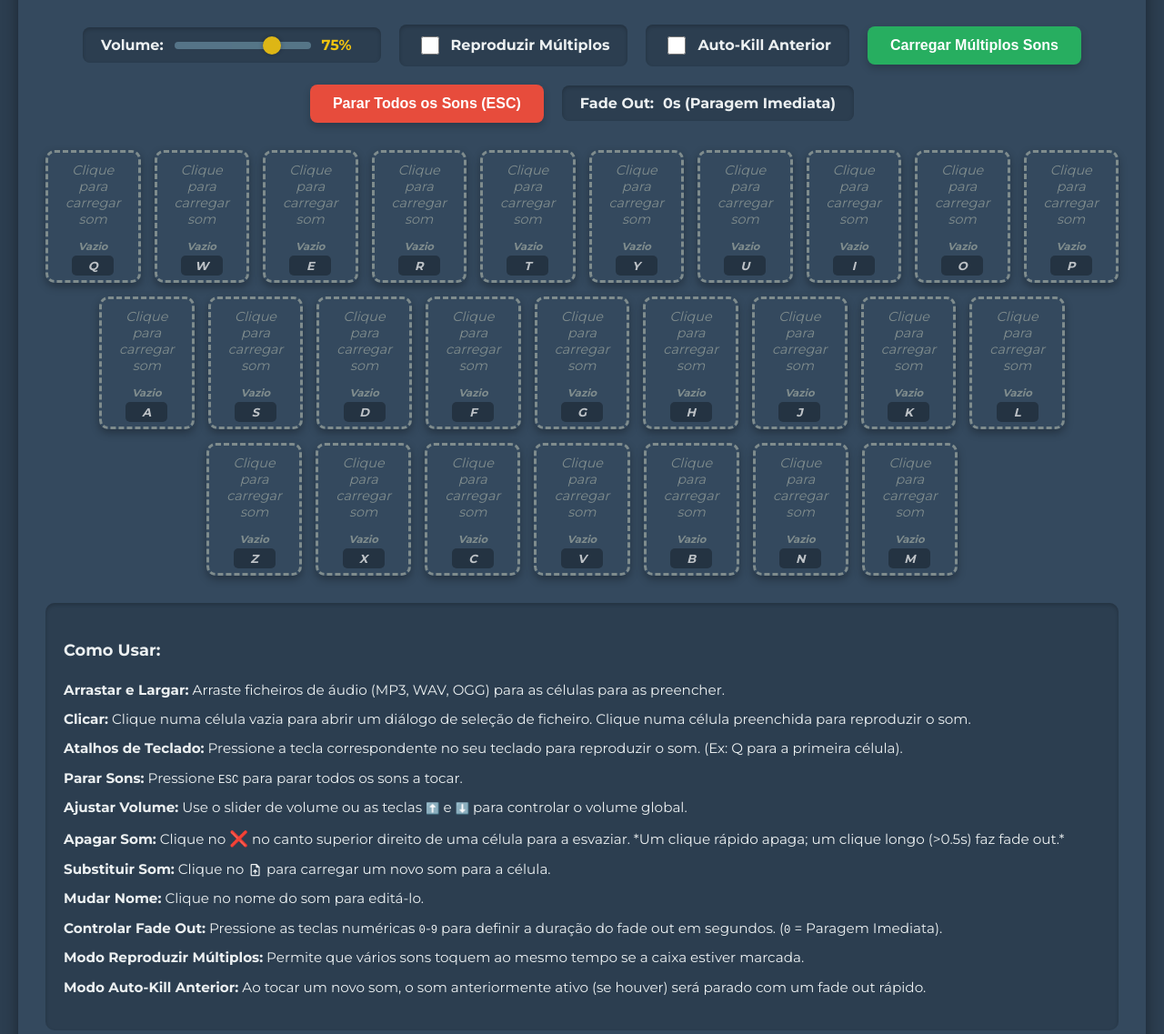
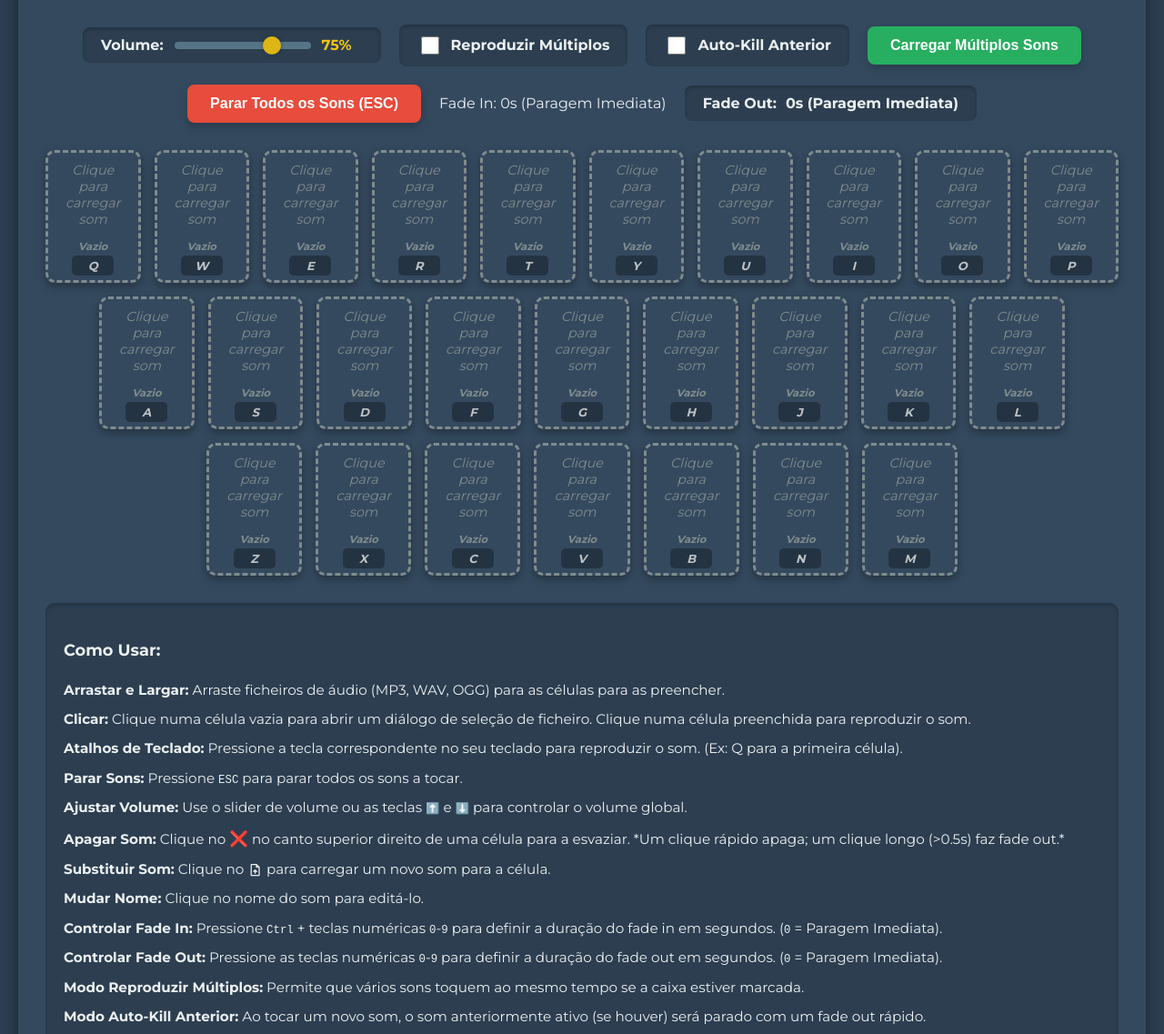
Before and after one commit to estudioporta19/Soundboard, a plain HTML site: page index.html in a window 1280 px wide. Shown: the part 163-1300 px from the top of the page at 91% size. Drawn offline with nearby package versions, Linux system fonts and the light colour scheme.

Commit message:
Update index.html

```diff
--- a/index.html
+++ b/index.html
@@ -34,10 +34,15 @@
             </div>
             <button id="load-sounds-button-general" data-key="loadMultipleSoundsButton">Carregar Múltiplos Sons</button>
             <button id="stop-all-sounds" data-key="stopAllSoundsButton">Parar Todos os Sons (ESC)</button>
+            <div class="fadein-settings">
+                <span data-key="fadeInLabel">Fade In: </span>
+                <span id="fadein-display">0s (Paragem Imediata)</span>
+            </div>
             <div class="fadeout-settings">
                 <span data-key="fadeOutLabel">Fade Out: </span>
                 <span id="fadeout-display">0s (Paragem Imediata)</span>
             </div>
+
         </div>
 
         <div class="soundboard-grid">
@@ -54,6 +59,7 @@
                 <li data-key="deleteSoundHelp"><strong>Apagar Som:</strong> Clique no <span style="font-size:1.1em;">❌</span> no canto superior direito de uma célula para a esvaziar. *Um clique rápido apaga; um clique longo (>0.5s) faz fade out.*</li>
                 <li data-key="replaceSoundHelp"><strong>Substituir Som:</strong> Clique no <span class="material-symbols-outlined" style="vertical-align: middle; font-size: 1.1em;">upload_file</span> para carregar um novo som para a célula.</li>
                 <li data-key="renameHelp"><strong>Mudar Nome:</strong> Clique no nome do som para editá-lo.</li>
+                <li data-key="fadeInHelp"><strong>Controlar Fade In:</strong> Pressione <kbd>Ctrl</kbd> + teclas numéricas <kbd>0</kbd>-<kbd>9</kbd> para definir a duração do fade in em segundos. (<kbd>0</kbd> = Paragem Imediata).</li>
                 <li data-key="fadeOutControlHelp"><strong>Controlar Fade Out:</strong> Pressione as teclas numéricas <kbd>0</kbd>-<kbd>9</kbd> para definir a duração do fade out em segundos. (<kbd>0</kbd> = Paragem Imediata).</li>
                 <li data-key="playMultipleModeHelp"><strong>Modo Reproduzir Múltiplos:</strong> Permite que vários sons toquem ao mesmo tempo se a caixa estiver marcada.</li>
                 <li data-key="autokillModeHelp"><strong>Modo Auto-Kill Anterior:</strong> Ao tocar um novo som, o som anteriormente ativo (se houver) será parado com um fade out rápido.</li>
```
